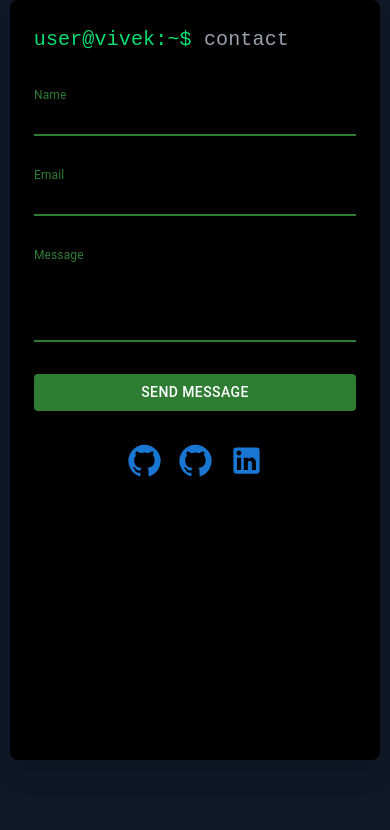
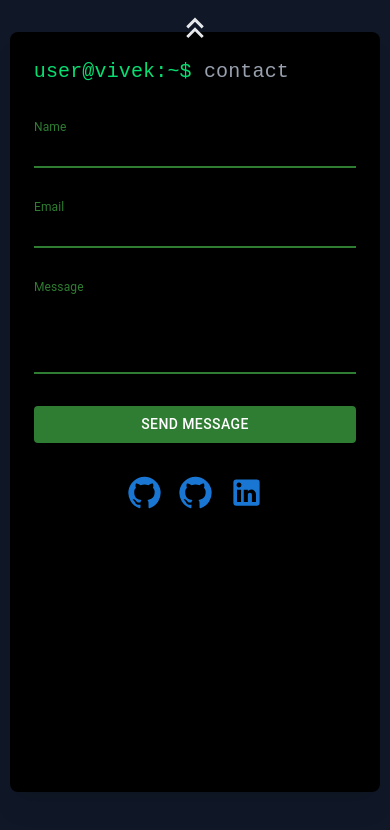
Before and after one commit to ByteMaster2003/portfolio, a React (Vite) app: page / in a window 390 px wide. Shown: the top 830 px of the page. Built offline with nearby package versions, Linux system fonts and the light colour scheme.

Commit message:
fix scrolling bug

```diff
--- a/src/App.jsx
+++ b/src/App.jsx
@@ -124,7 +124,7 @@ export default function App() {
 			ref={scrollRef}
 			className="relative h-[500vh] bg-gray-900"
 		>
-			<MotionBox className="sticky lg:top-20 h-[90vh] lg:h-[80vh] flex justify-center">
+			<MotionBox className="sticky top-8 lg:top-20 h-[90vh] lg:h-[80vh] flex justify-center">
 				<AnimatePresence mode="wait">
 					<MotionBox
 						key={section}
@@ -147,7 +147,7 @@ export default function App() {
 									repeat: Infinity,
 									ease: "easeInOut",
 								}}
-								className="absolute -top-12 left-1/2 transform -translate-x-1/2"
+								className="absolute -top-8 left-1/2 transform -translate-x-1/2"
 							>
 								<Tooltip title="Scroll Up" ref={toolTipRef}>
 									<IconButton onClick={HandleScrollUpClick}>
```
